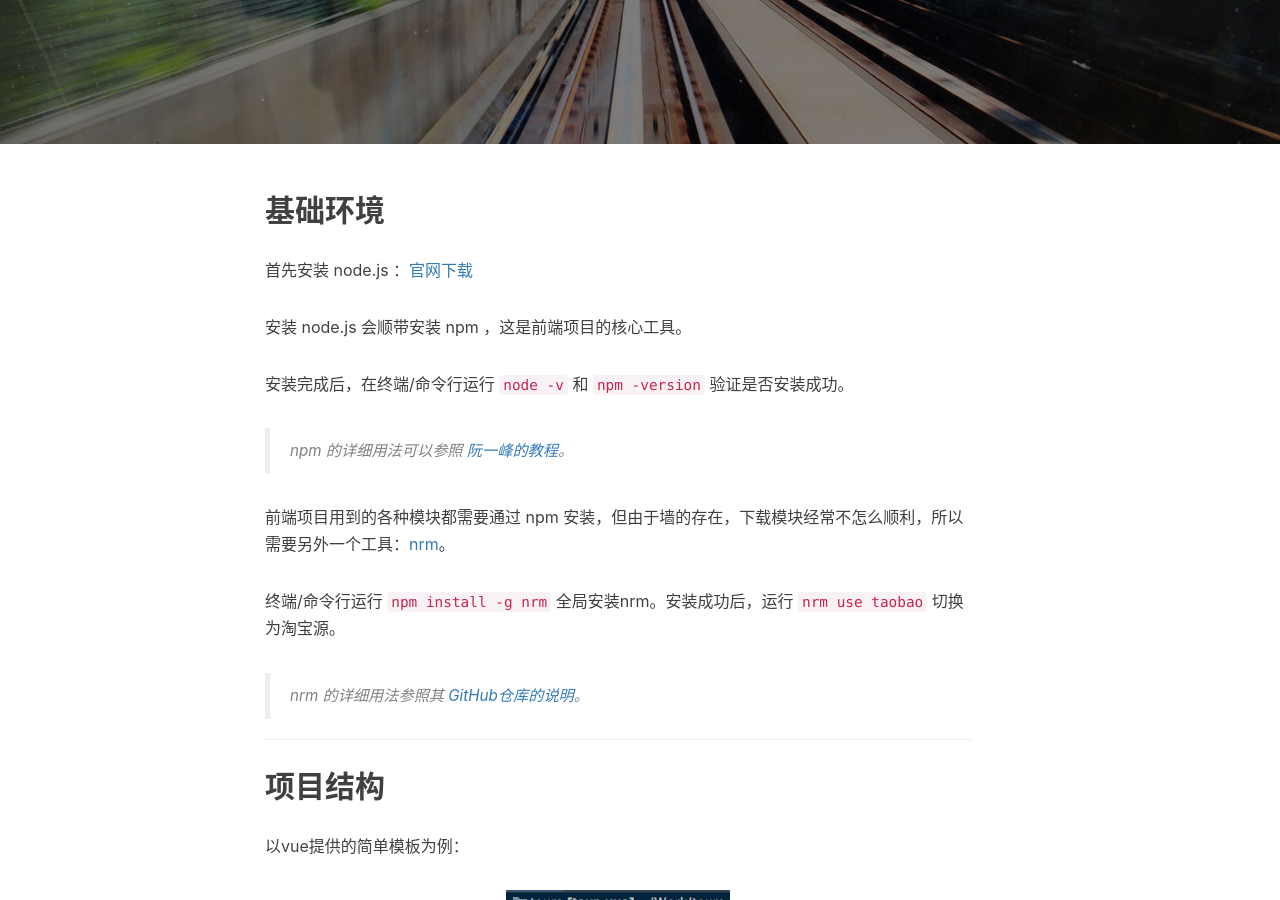
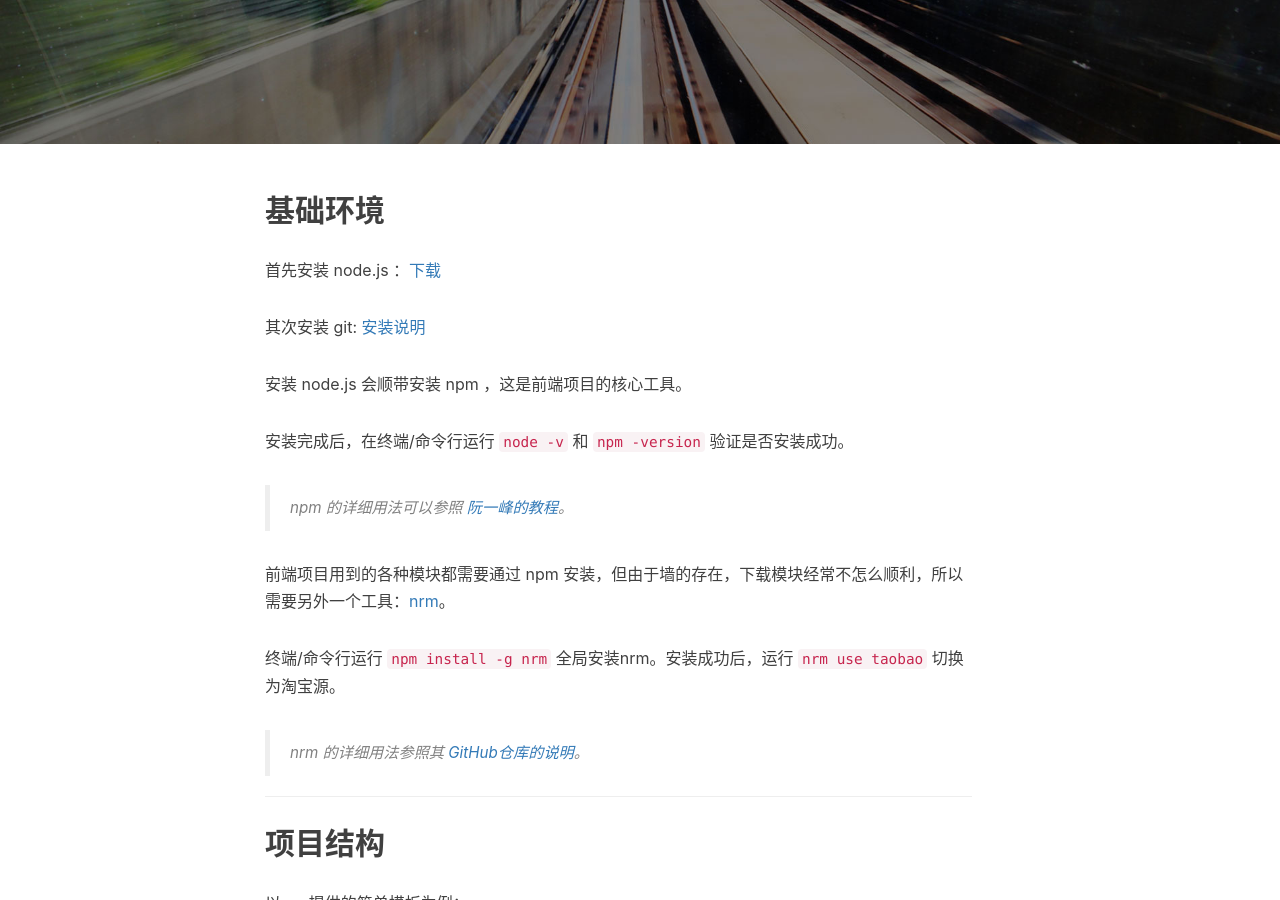
Before and after one commit to fancyer/fancyer.github.io, a Jekyll site: the page built from _posts/2017-08-11-get-start-of-web-project.md, in a window 1280 px wide and 900 px high, scrolled down 313 px. Built offline with Jekyll 4.4.1, drawn with Linux system fonts in a browser that asks for light colours; nearby versions of some CDN libraries; comment, search, counter and statistics services are not loaded.

Commit message:
edit post

```diff
--- a/_posts/2017-08-11-get-start-of-web-project.md
+++ b/_posts/2017-08-11-get-start-of-web-project.md
@@ -11,7 +11,9 @@ tags:
 
 ## 基础环境
 
-首先安装 node.js ：[官网下载](https://nodejs.org/en/download/)
+首先安装 node.js ：[下载](https://nodejs.org/en/download/)
+
+其次安装 git: [安装说明](https://git-scm.com/book/zh/v2/%E8%B5%B7%E6%AD%A5-%E5%AE%89%E8%A3%85-Git)
 
 安装 node.js 会顺带安装 npm ，这是前端项目的核心工具。
 
@@ -79,4 +81,5 @@ constructing...
   * [下载 Ruby](https://rubyinstaller.org/downloads/)安装，安装时要勾选 `Add Ruby executables to your PATH`；
   * 安装之后，在开始菜单中找到ruby，打开Start Command Prompt with Ruby, 输入 `gem install sass`，回车确认；
   * 等待提示sass安装成功
+
 > 安装 `sass` 也会遇到墙的问题，可参考[淘宝镜像安装sass](http://www.w3cplus.com/sassguide/install.html)
```
